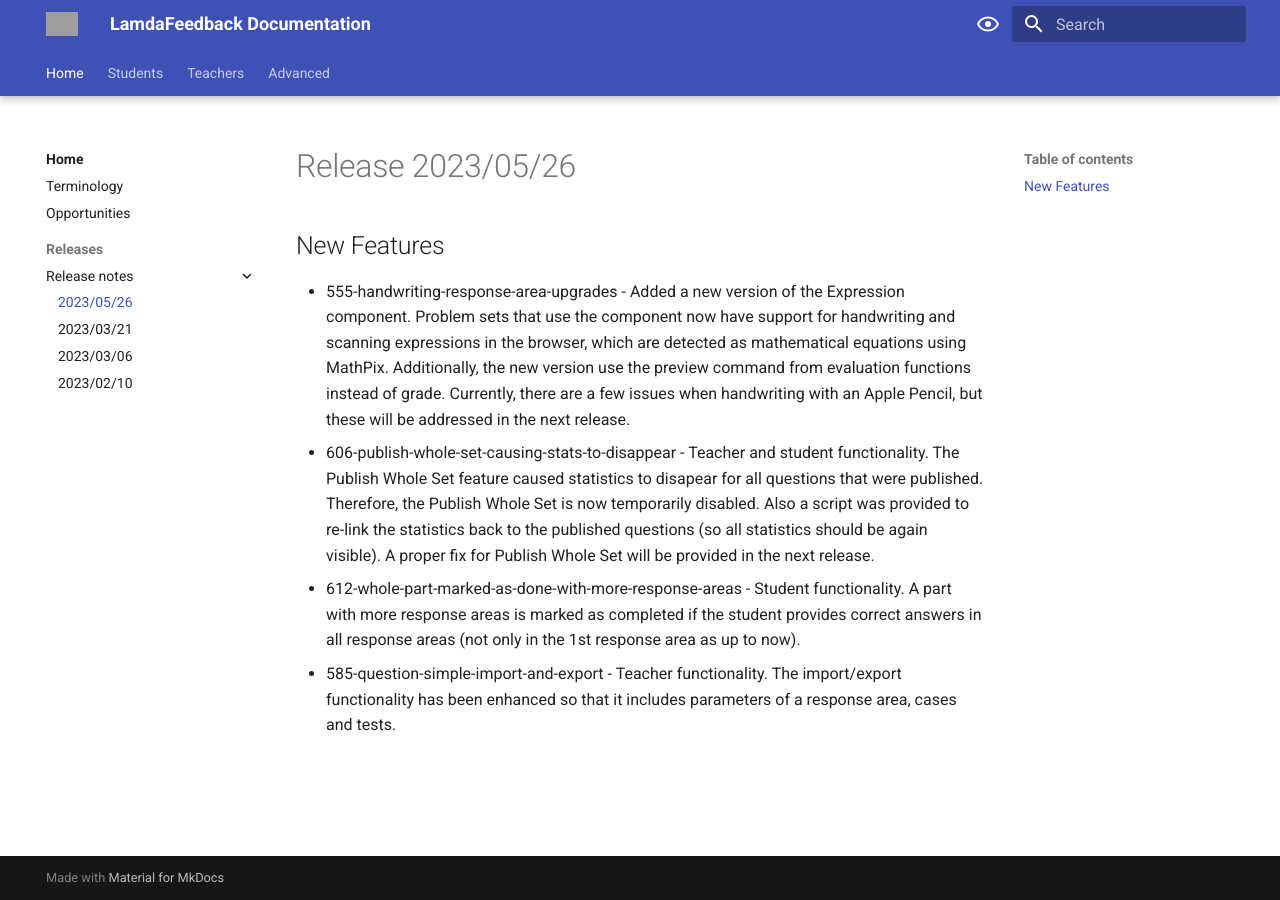
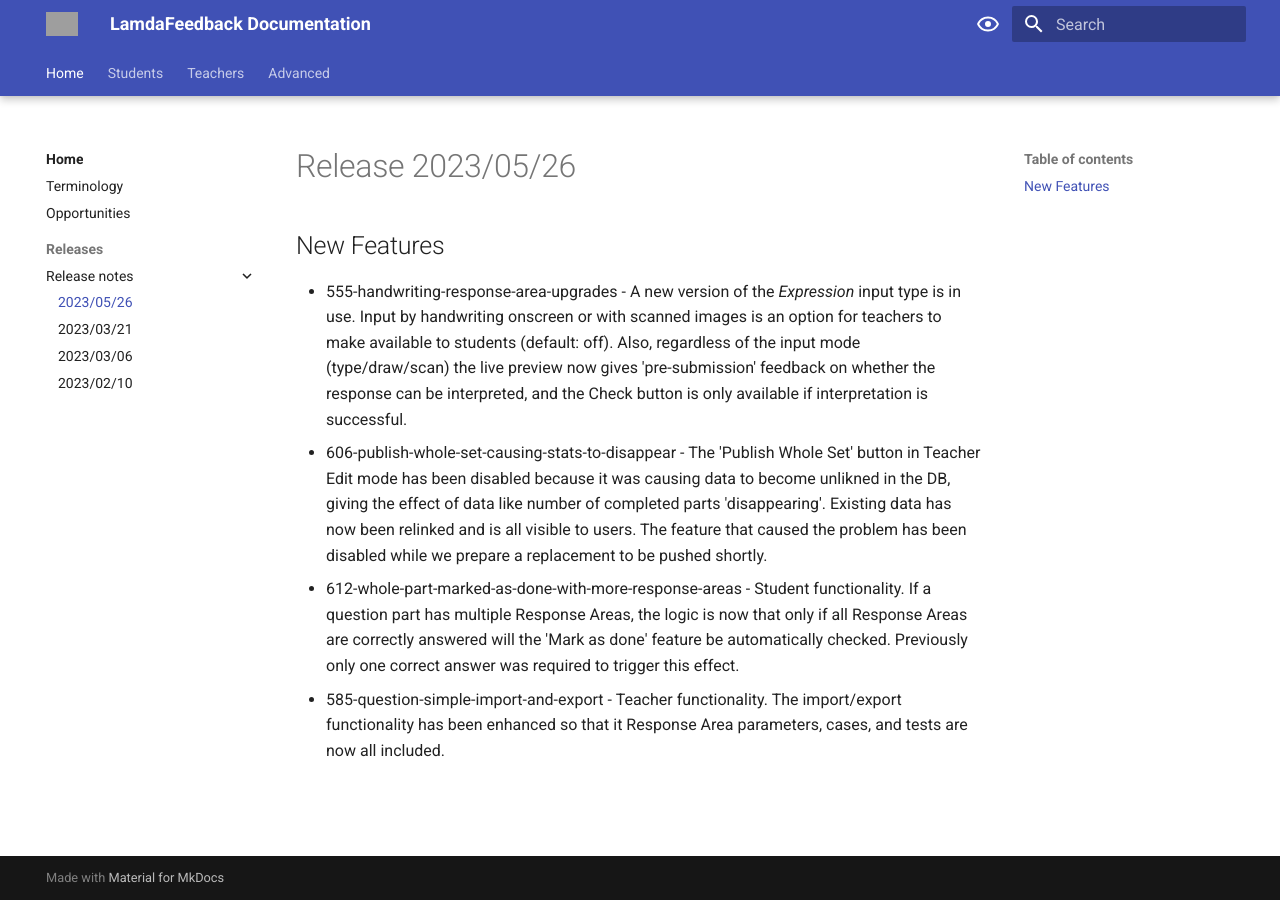
Before and after one commit to lambda-feedback/user-documentation, an MkDocs documentation site: the page built from docs/releases/release_2023_05_26.md, in a window 1280 px wide. Built offline with MkDocs 1.6.1 and Material for MkDocs 9.7.7, drawn with Linux system fonts in a browser that asks for light colours; grey boxes are pictures that could not be loaded.

Commit message:
Tweaks-to-release-notes

```diff
--- a/docs/releases/release_2023_05_26.md
+++ b/docs/releases/release_2023_05_26.md
@@ -2,7 +2,7 @@
 
 ## New Features
 
-- 555-handwriting-response-area-upgrades - Added a new version of the Expression component. Problem sets that use the component now have support for handwriting and scanning expressions in the browser, which are detected as mathematical equations using MathPix. Additionally, the new version use the preview command from evaluation functions instead of grade. Currently, there are a few issues when handwriting with an Apple Pencil, but these will be addressed in the next release.
-- 606-publish-whole-set-causing-stats-to-disappear - Teacher and student functionality. The Publish Whole Set feature caused statistics to disapear for all questions that were published. Therefore, the Publish Whole Set is now temporarily disabled. Also a script was provided to re-link the statistics back to the published questions (so all statistics should be again visible). A proper fix for Publish Whole Set will be provided in the next release.
-- 612-whole-part-marked-as-done-with-more-response-areas - Student functionality. A part with more response areas is marked as completed if the student provides correct answers in all response areas (not only in the 1st response area as up to now).
-- 585-question-simple-import-and-export - Teacher functionality. The import/export functionality has been enhanced so that it includes parameters of a response area, cases and tests.
+- 555-handwriting-response-area-upgrades - A new version of the _Expression_ input type is in use. Input by handwriting onscreen or with scanned images is an option for teachers to make available to students (default: off). Also, regardless of the input mode (type/draw/scan) the live preview now gives 'pre-submission' feedback on whether the response can be interpreted, and the Check button is only available if interpretation is successful.
+- 606-publish-whole-set-causing-stats-to-disappear - The 'Publish Whole Set' button in Teacher Edit mode has been disabled because it was causing data to become unlikned in the DB, giving the effect of data like number of completed parts 'disappearing'. Existing data has now been relinked and is all visible to users. The feature that caused the problem has been disabled while we prepare a replacement to be pushed shortly.
+- 612-whole-part-marked-as-done-with-more-response-areas - Student functionality. If a question part has multiple Response Areas, the logic is now that only if all Response Areas are correctly answered will the 'Mark as done' feature be automatically checked. Previously only one correct answer was required to trigger this effect.
+- 585-question-simple-import-and-export - Teacher functionality. The import/export functionality has been enhanced so that it Response Area parameters, cases, and tests are now all included.
```
